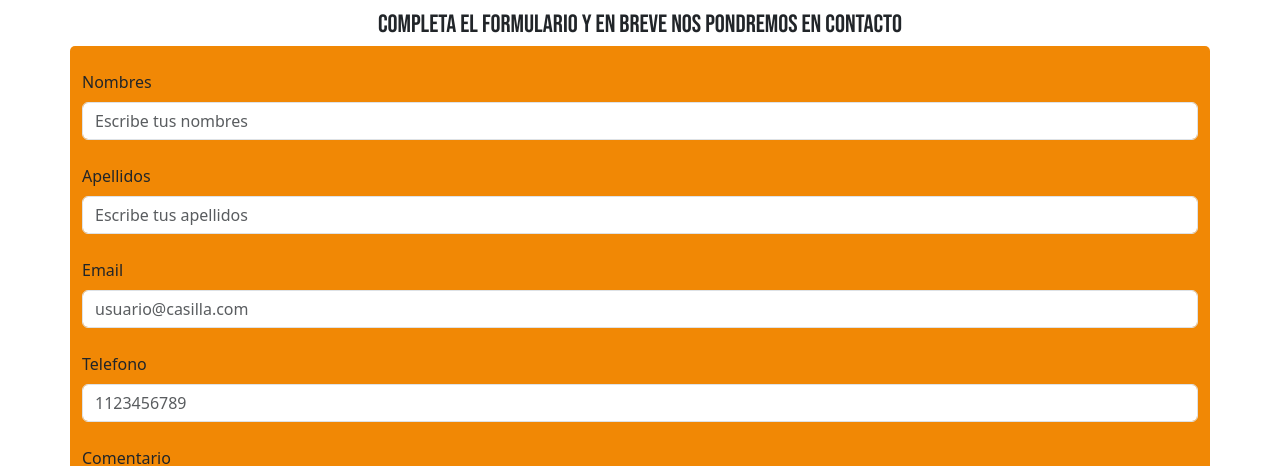
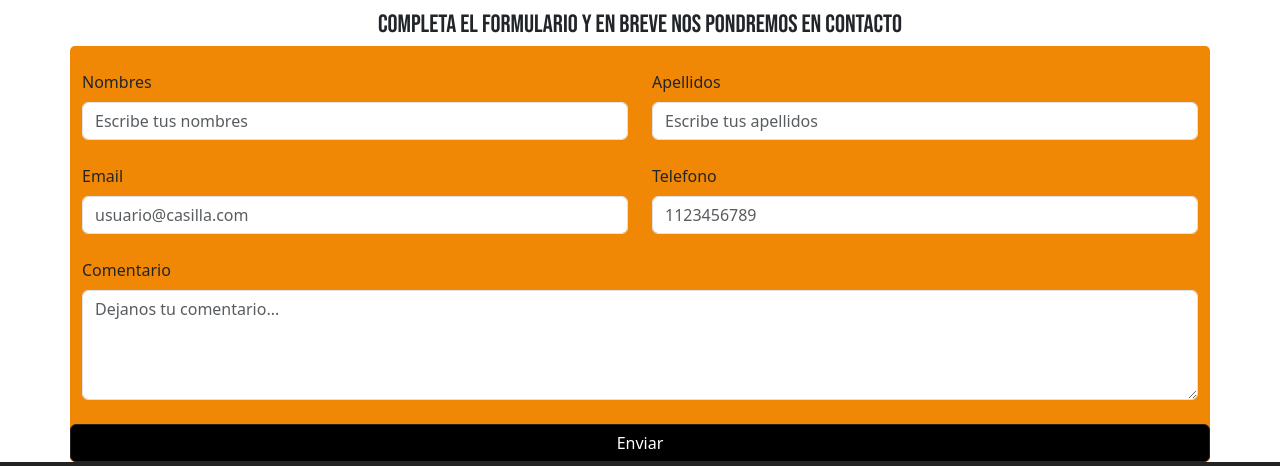
Before and after one commit to axelfcabral/axelcabral-entrega-proyecto-final, a plain HTML site: page paginas/contacto.html in a window 1280 px wide. Shown: the part 180-646 px from the top of the page. Drawn offline with nearby package versions, Linux system fonts and the light colour scheme.

Commit message:
tengo un error en el branch

```diff
--- a/paginas/contacto.html
+++ b/paginas/contacto.html
@@ -52,27 +52,27 @@
         <div class="container">
             <form class="row g-4">
 
-                    <div class="col-md-6 col-md-12">
+                    <div class="col-md-6 col-ms-12">
                         <label for="emailInput" class="form-label">Nombres</label>
                         <input type="text" class="form-control"  id="FormControlInput1" placeholder="Escribe tus nombres" required>
                     </div>
 
-                    <div class="col-md-6 col-md-12">
+                    <div class="col-md-6 col-ms-12">
                         <label for="apellidos" class="form-label">Apellidos</label>
                         <input type="text" class="form-control" id="FormControlInput2" placeholder="Escribe tus apellidos" required>
                     </div>
 
-                    <div class="col-md-6 col-md-12">
+                    <div class="col-md-6 col-ms-12">
                         <label for=email" class="form-label"> Email</label>
                         <input type="email" class="form-control" id="FormControlInput3" placeholder="usuario@casilla.com" required>
                     </div>
 
-                    <div class="col-md-6 col-md-12">
+                    <div class="col-md-6 col-ms-12">
                         <label for="telefono" class="form-label">Telefono</label>
                         <input type="tel" class="form-control" id="FormControlInput4" placeholder="1123456789">
                     </div>
 
-                    <div class="col-md-12 col-md-12">
+                    <div class="col-md-12 col-ms-12">
 
                         <label for=Comentario" class="form-label"> Comentario</label>
                         <textarea class="form-control" type="textarea" id="FormControlTextarea" rows="4" placeholder="Dejanos tu comentario..."></textarea>
```
